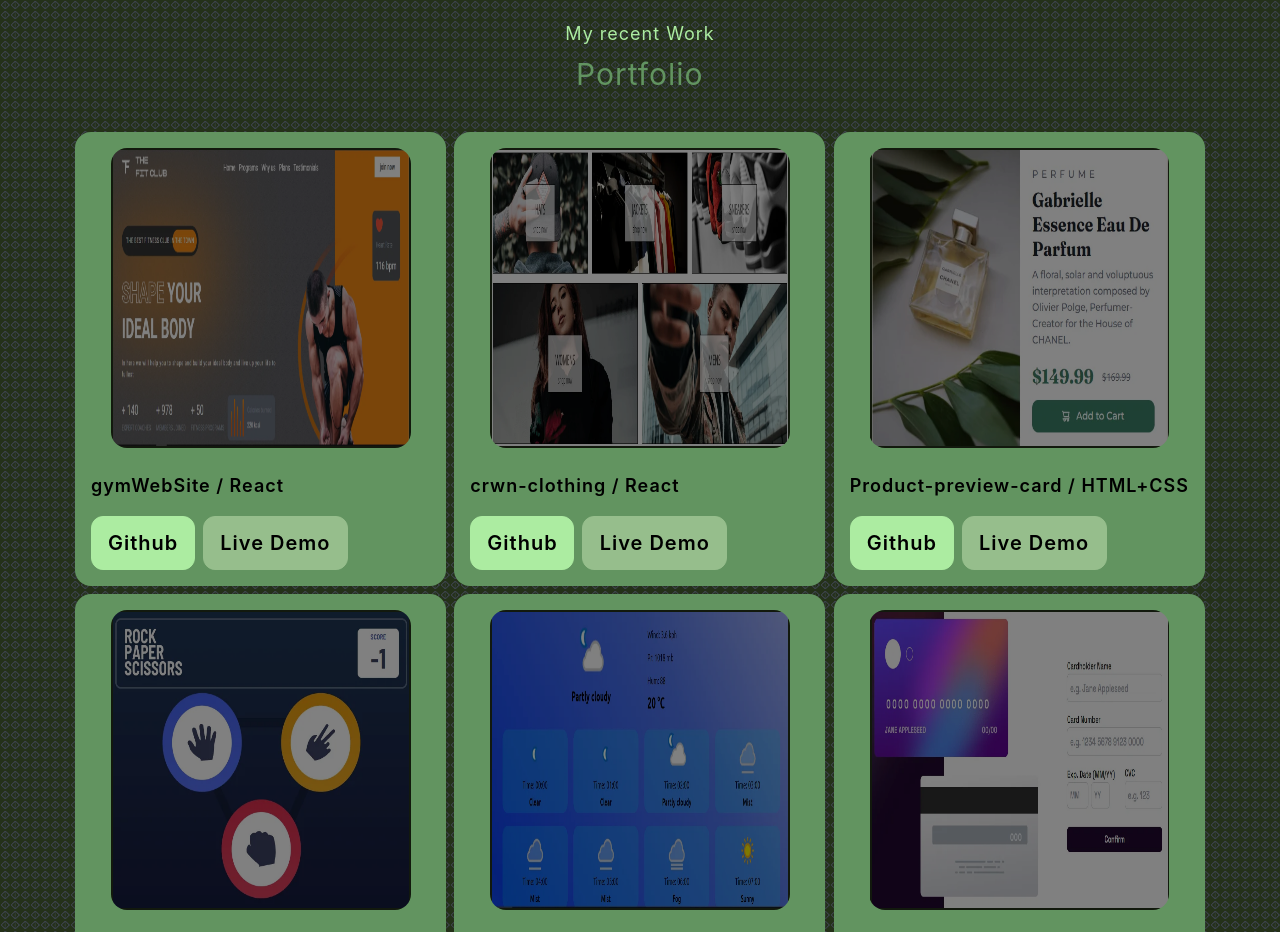
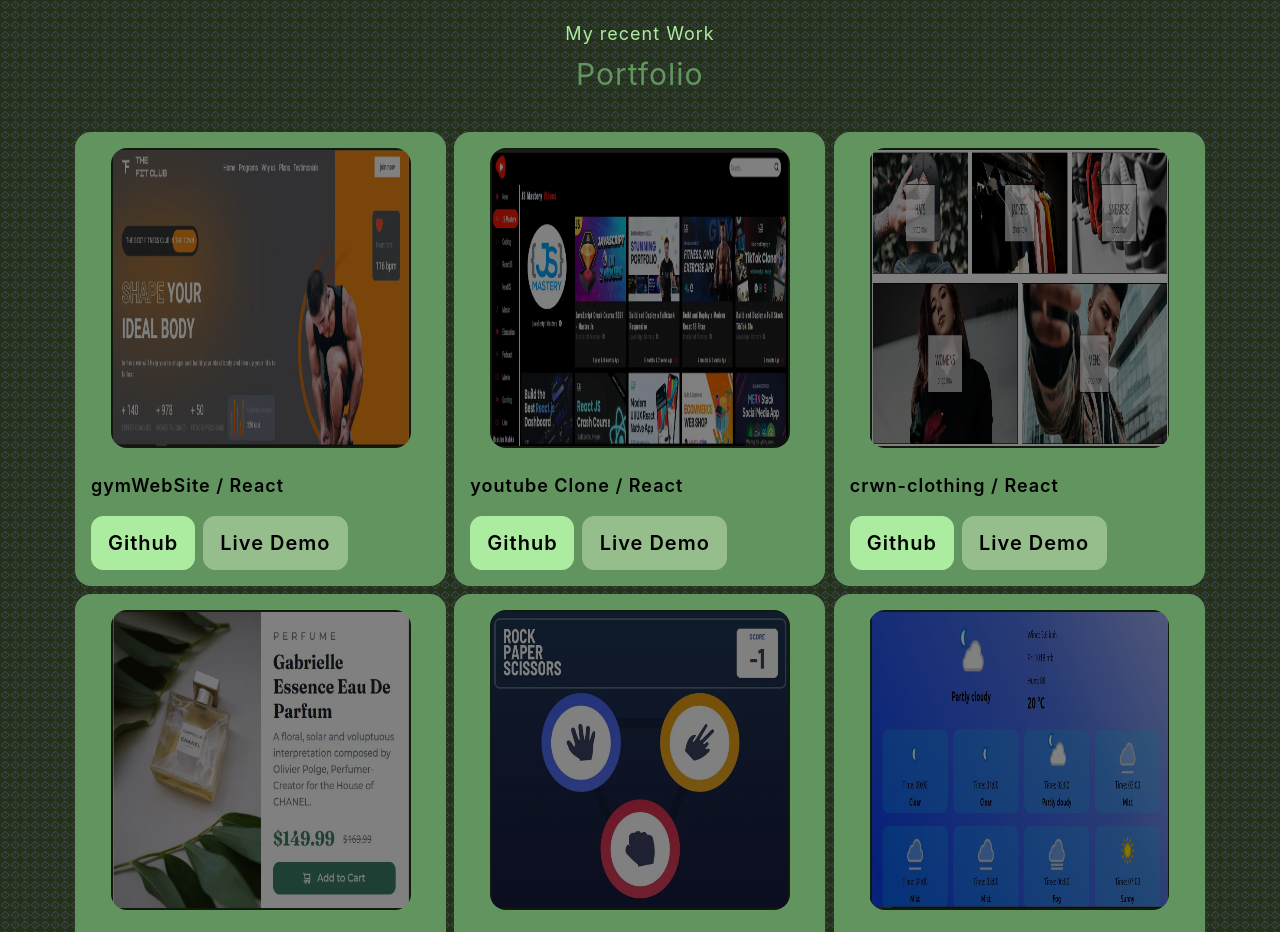
Before and after one commit to H-Habka/myPortfolio, a React (Create React App) app: page / in a window 1280 px wide. Shown: the part 2420-3352 px from the top of the page. Built offline with nearby package versions, Linux system fonts and the light colour scheme.

Commit message:
adding youtube clone project

```diff
--- a/src/projects.js
+++ b/src/projects.js
@@ -9,6 +9,14 @@ export const projects = [
     },
     {
         id : 2,
+        title : "youtube Clone",
+        liveDemo : "https://h-habka.github.io/youtubeClone",
+        github : "https://github.com/H-Habka/youtubeClone",
+        language : "React",
+        image : "youtubeClone.webp"
+    },
+    {
+        id : 3,
         title : "crwn-clothing",
         liveDemo : "https://h-habka.github.io/crwn-clothing",
         github : "https://github.com/H-Habka/crwn-clothing",
@@ -16,7 +24,7 @@ export const projects = [
         image : "crown-clothing.webp"
     },
     {
-        id : 3,
+        id : 4,
         title : "Product-preview-card",
         liveDemo : "https://h-habka.github.io/Product-preview-card-components/",
         github : "https://github.com/H-Habka/Product-preview-card-components",
@@ -24,7 +32,7 @@ export const projects = [
         image : "Product-preview-card.webp"
     },
     {
-        id : 4,
+        id : 5,
         title : "rockPaperScissors",
         liveDemo : "https://h-habka.github.io/rockPaperScissors/",
         github : "https://github.com/H-Habka/rockPaperScissors",
@@ -32,7 +40,7 @@ export const projects = [
         image : "rockPaperScissors.webp"
     },
     {
-        id : 5,
+        id : 6,
         title : "weather-App",
         liveDemo : "https://h-habka.github.io/weather-App/",
         github : "https://github.com/H-Habka/weather-App",
@@ -40,7 +48,7 @@ export const projects = [
         image : "weather-App.webp"
     },
     {
-        id : 6,
+        id : 7,
         title : "Interactive-card",
         liveDemo : "https://h-habka.github.io/Interactive-card-details-form/",
         github : "https://github.com/H-Habka/Interactive-card-details-form",
@@ -48,7 +56,7 @@ export const projects = [
         image : "Interactive-card.webp"
     },
     {
-        id : 7,
+        id : 8,
         title : "advice-generator",
         liveDemo : "https://h-habka.github.io/advice-generator-app/",
         github : "https://github.com/H-Habka/advice-generator-app",
@@ -56,7 +64,7 @@ export const projects = [
         image : "advice-generator.webp"
     },
     {
-        id : 8,
+        id : 9,
         title : "monster-rolodex",
         liveDemo : "https://h-habka.github.io/monster-rolodex/",
         github : "https://github.com/H-Habka/monster-rolodex",
@@ -64,7 +72,7 @@ export const projects = [
         image : "monster-rolodex.webp"
     },
     {
-        id : 9,
+        id : 10,
         title : "Tip-calculator-app",
         liveDemo : "https://h-habka.github.io/Tip-calculator-app/",
         github : "https://github.com/H-Habka/Tip-calculator-app",
@@ -72,7 +80,7 @@ export const projects = [
         image : "Tip-calculator-app.webp"
     },
     {
-        id : 10,
+        id : 11,
         title : "Expenses-chart",
         liveDemo : "https://h-habka.github.io/Expenses-chart-component/",
         github : "https://github.com/H-Habka/Expenses-chart-component",
@@ -80,7 +88,7 @@ export const projects = [
         image : "Expenses-chart.webp"
     },
     {
-        id : 11,
+        id : 12,
         title : "portfolio",
         liveDemo : "https://h-habka.github.io/myPortfolio/",
         github : "https://github.com/H-Habka/myPortfolio",
```
Also changed, not shown: src/images/projects/gymWebSite.webp, src/images/projects/youtubeClone.webp (added).
